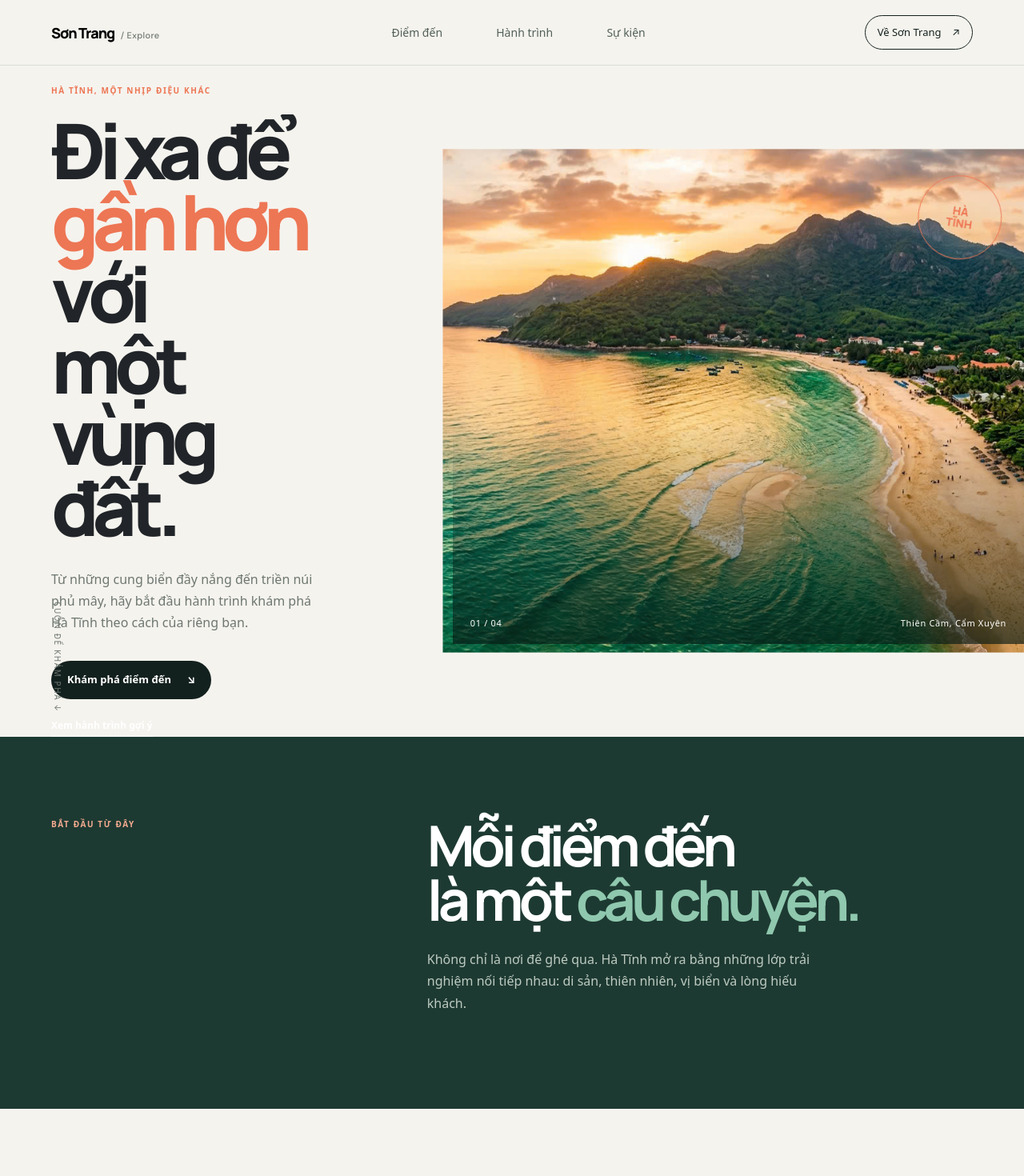
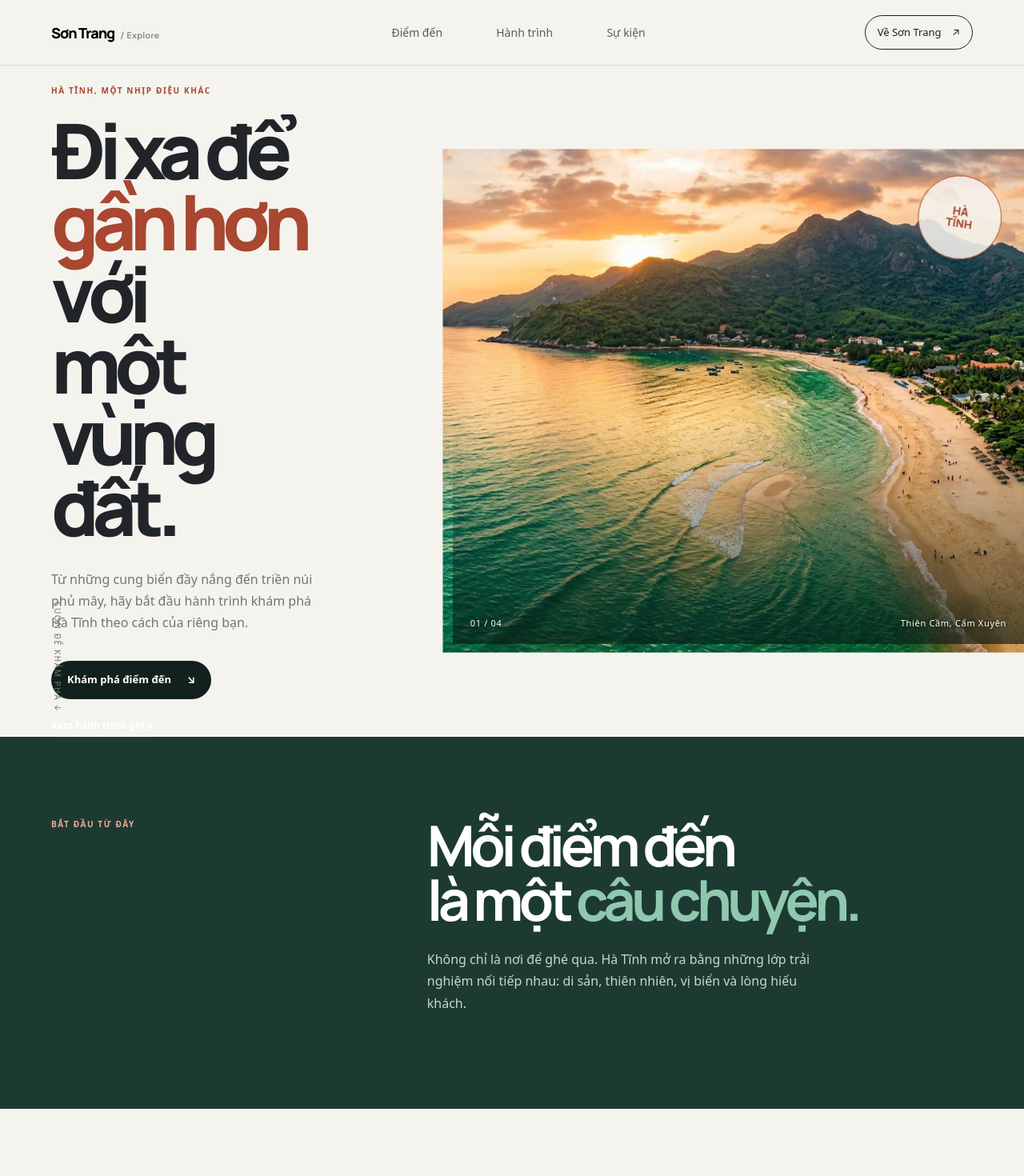
Before and after one commit to DungVVN/HaTinhTour-codex, a React (Vite) app: page / in a window 1280 px wide. Shown: the top 1470 px of the page at 80% size. Built offline with nearby package versions, Linux system fonts and the light colour scheme.

Commit message:
fix: improve page color contrast

```diff
--- /dev/null
+++ b/src/contrast.css
@@ -0,0 +1,78 @@
+/* Contrast layer: decorative coral stays vivid; text coral is darker for readability. */
+:root {
+  --coral-text: #a94731;
+  --coral-text-hover: #8d3827;
+  --on-dark-muted: #c9d6cf;
+}
+
+.eyebrow,
+.section-heading .eyebrow,
+.search-header .eyebrow,
+.card-meta,
+.card-meta .badge,
+.event-status,
+.event-date small,
+.result-note span,
+.hero h1 em,
+h1 em,
+h2 em,
+.text-link:not(.light-link),
+.main-nav .nav-link.active,
+.hero-stamp {
+  color: var(--coral-text);
+}
+
+.text-link:not(.light-link):hover,
+.main-nav .nav-link.active:hover,
+.event-list article:hover > span:last-child {
+  color: var(--coral-text-hover);
+}
+
+.hero-stamp {
+  border-color: var(--coral-text);
+  background: rgba(245, 243, 238, .86);
+  text-shadow: none;
+}
+
+.hero-caption,
+.feature-label,
+.journey-overlay {
+  text-shadow: 0 1px 3px rgba(0, 0, 0, .72);
+}
+
+.hero-caption { text-shadow: 0 1px 5px rgba(0, 0, 0, .82); }
+.feature-label { text-shadow: 0 2px 14px rgba(0, 0, 0, .86); }
+.journey-overlay { text-shadow: 0 1px 4px rgba(0, 0, 0, .82); }
+
+.intro-strip p:not(.eyebrow),
+.journey-heading > p:last-child {
+  color: var(--on-dark-muted);
+}
+
+.search-box span,
+.event-list article > span:last-child,
+.category-row > span {
+  color: var(--coral-text);
+}
+
+.filter:focus-visible,
+.button:focus-visible,
+.outline-link:focus-visible,
+.text-link:focus-visible,
+.category-row:focus-visible,
+.mobile-nav a:focus-visible,
+.mode-switch button:focus-visible,
+.icon-button:focus-visible {
+  outline: 3px solid rgba(169, 71, 49, .42);
+  outline-offset: 3px;
+}
+
+.detail-modal-bootstrap .card-meta .badge,
+.detail-modal-bootstrap .card-meta span {
+  color: var(--coral-text) !important;
+}
+
+@media (prefers-contrast: more) {
+  :root { --muted: #4d5953; --line: #9ca9a1; }
+  .hero-caption, .feature-label, .journey-overlay { text-shadow: 0 1px 4px #000; }
+}
--- a/src/main.jsx
+++ b/src/main.jsx
@@ -7,6 +7,7 @@ import './motion.css';
 import './mobile-nav.css';
 import './spacing.css';
 import './responsive-layout.css';
+import './contrast.css';
 
 const destinations = [
   { id: 'thien-cam', name: 'Biển Thiên Cầm', area: 'Cẩm Xuyên', type: 'Biển', image: '/bien-thien-cam-hoang-hon.jpg', text: 'Một cung biển cong mềm, nơi núi Hồng và mặt nước gặp nhau trong ánh chiều.' },
```
